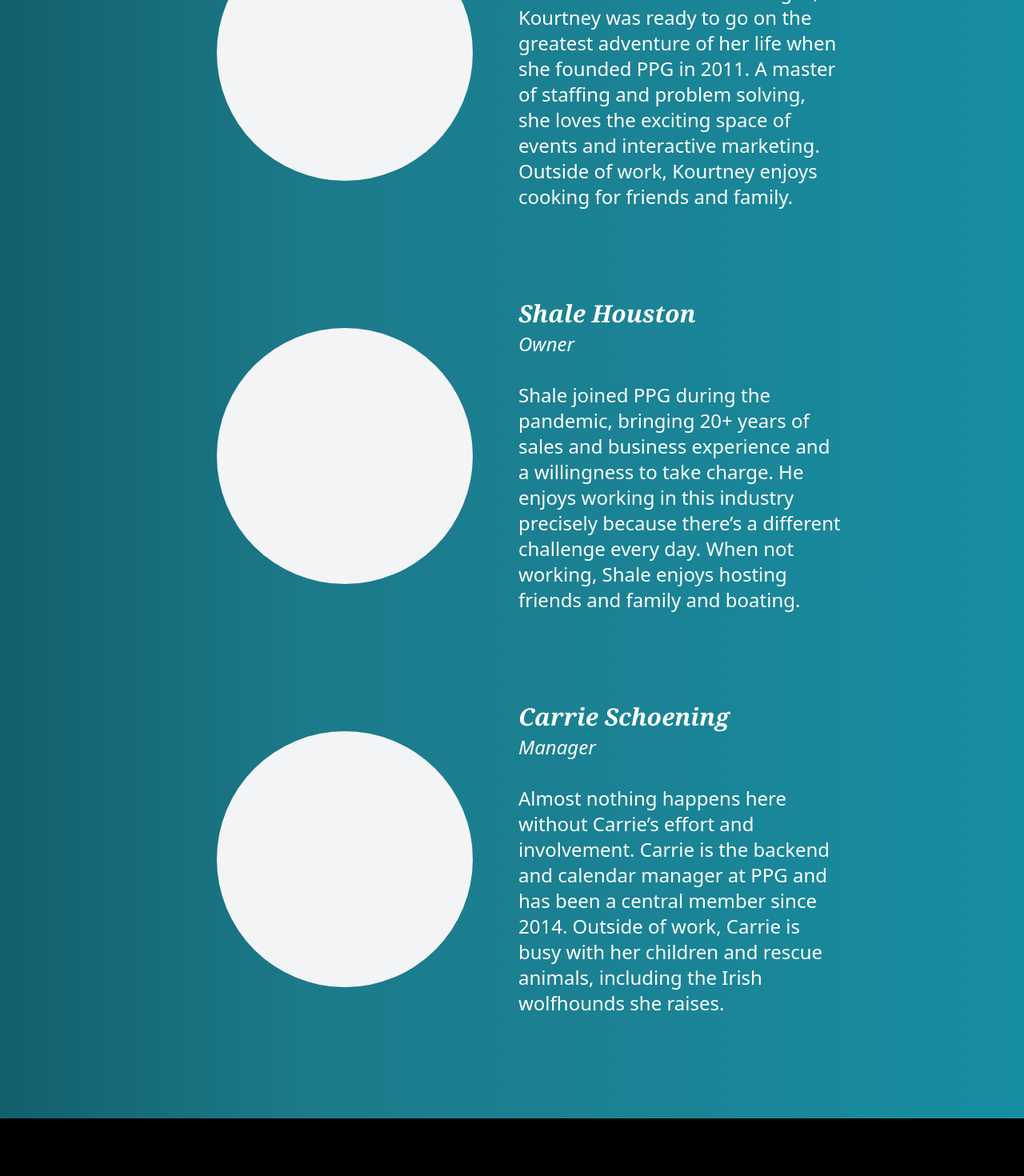
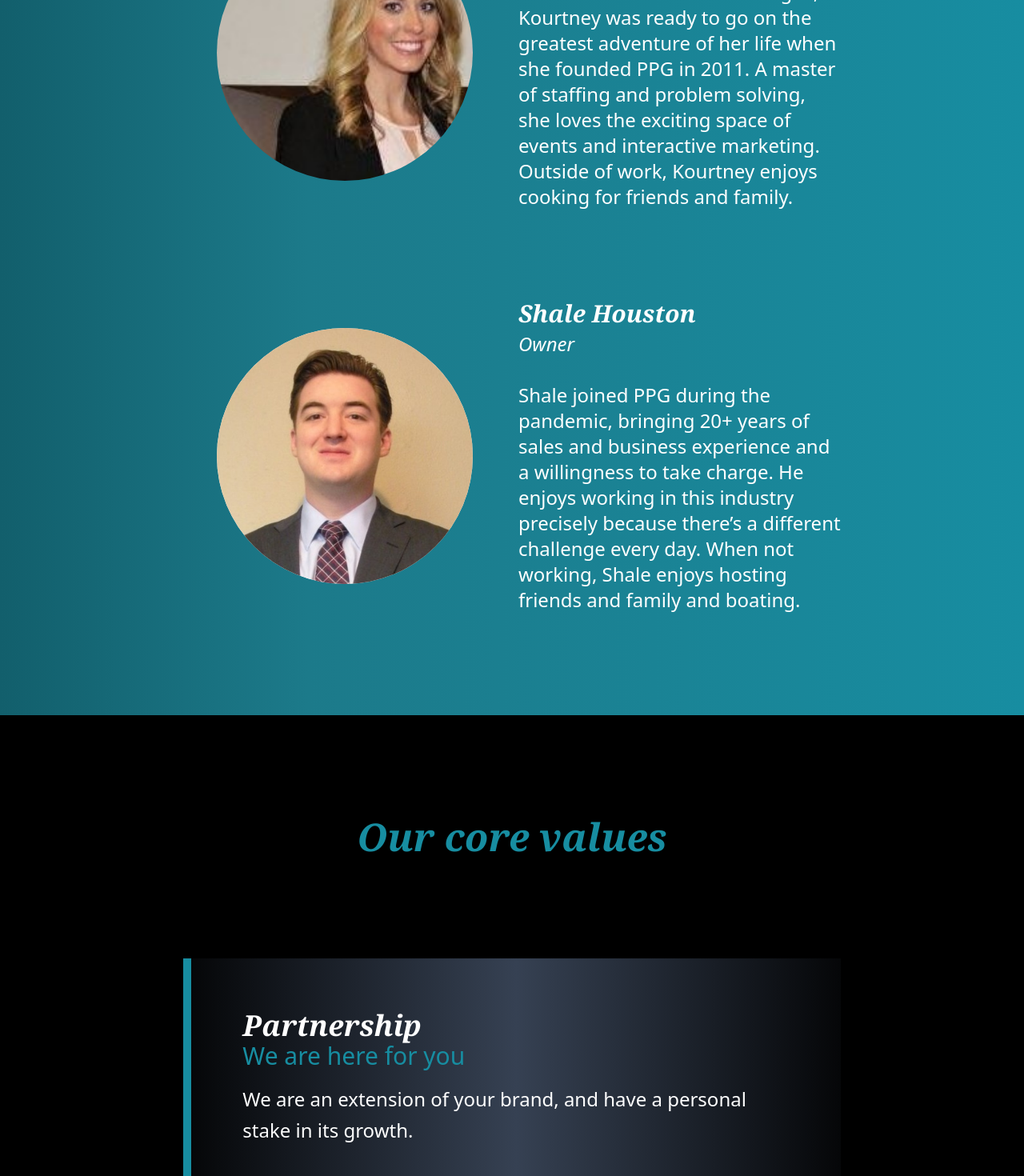
Before and after one commit to Rachitgarg56/ppg_next, a Next.js app: page /about-us in a window 1280 px wide. Shown: the part 1048-2518 px from the top of the page at 80% size. Built offline with nearby package versions, Linux system fonts and the light colour scheme.

Commit message:
added some data

```diff
--- a/src/app/(main)/about-us/page.tsx
+++ b/src/app/(main)/about-us/page.tsx
@@ -4,9 +4,9 @@ import React from 'react'
 import { v4 as uuidv4 } from 'uuid'
 
 const teamMembers = [
-    {name: "Kourtney Houston", designation: "Owner", blurb: "After a career as a cosmetologist, Kourtney was ready to go on the greatest adventure of her life when she founded PPG in 2011. A master of staffing and problem solving, she loves the exciting space of events and interactive marketing. Outside of work, Kourtney enjoys cooking for friends and family.", image: "", },
-    {name: "Shale Houston", designation: "Owner", blurb: "Shale joined PPG during the pandemic, bringing 20+ years of sales and business experience and a willingness to take charge. He enjoys working in this industry precisely because there’s a different challenge every day. When not working, Shale enjoys hosting friends and family and boating.", image: "", },
-    {name: "Carrie Schoening", designation: "Manager", blurb: "Almost nothing happens here without Carrie’s effort and involvement. Carrie is the backend and calendar manager at PPG and has been a central member since 2014. Outside of work, Carrie is busy with her children and rescue animals, including the Irish wolfhounds she raises.", image: "", },
+    {name: "Kourtney Houston", designation: "Owner", blurb: "After a career as a cosmetologist, Kourtney was ready to go on the greatest adventure of her life when she founded PPG in 2011. A master of staffing and problem solving, she loves the exciting space of events and interactive marketing. Outside of work, Kourtney enjoys cooking for friends and family.", image: "/assets/images/about/kourtney-profile.jpg", },
+    {name: "Shale Houston", designation: "Owner", blurb: "Shale joined PPG during the pandemic, bringing 20+ years of sales and business experience and a willingness to take charge. He enjoys working in this industry precisely because there’s a different challenge every day. When not working, Shale enjoys hosting friends and family and boating.", image: "/assets/images/about/shale-profile.jpeg", },
+    // {name: "Carrie Schoening", designation: "Manager", blurb: "Almost nothing happens here without Carrie’s effort and involvement. Carrie is the backend and calendar manager at PPG and has been a central member since 2014. Outside of work, Carrie is busy with her children and rescue animals, including the Irish wolfhounds she raises.", image: "", },
   ]
 
 export const generateMetadata = (): Metadata => {
@@ -37,7 +37,9 @@ const page = () => {
                     teamMembers.map((member) => {
                         return (
                             <div key={uuidv4()} className="grid grid-cols-1 md:grid-cols-2 md:gap-4 justify-items-center items-center">
-                                <div className="w-64 md:w-80 h-64 md:h-80 bg-gray-100 rounded-full"></div>
+                                <figure className="w-64 md:w-80 h-64 md:h-80 bg-gray-100 rounded-full overflow-hidden">
+                                  <img className='w-full' src={member.image} alt={member.name} />
+                                </figure>
                                 <div className="leading-relaxed mt-8 md:mt-0">
                                     <h2 className="text-center md:text-left text-2xl md:text-3xl font-semibold italic font-cambria">{member.name}</h2>
                                     <h3 className="text-center md:text-left text-xl md:text-2xl font-thin italic mt-1">{member.designation}</h3>
--- a/src/app/(main)/page.tsx
+++ b/src/app/(main)/page.tsx
@@ -36,7 +36,7 @@ export default function Home() {
       <Testimonials/>
 
       {/* Clients */}
-      <Clients/>
+      {/* <Clients/> */}
 
       {/*  Buttons */}
       <div className="bg-black flex flex-row md:flex-row items-center justify-center space-x-4 pb-16">
--- /dev/null
+++ b/src/components/HeroSection.css
@@ -0,0 +1,35 @@
+/* Keyframes for upward floating */
+@keyframes bubbleRise {
+  0% {
+    transform: translateY(0) translateX(0);
+    opacity: 0; /* fade in when appearing */
+  }
+  10% {
+    opacity: 1;
+  }
+  50% {
+    transform: translateY(-50vh) translateX(var(--drift));
+    opacity: 1;
+  }
+  100% {
+    transform: translateY(-100vh) translateX(calc(var(--drift) * -1));
+    opacity: 0; /* fade out when exiting */
+  }
+}
+
+/* Generic bubble animation */
+.animate-bubble {
+  animation-name: bubbleRise;
+  animation-timing-function: ease-in-out;
+  animation-iteration-count: infinite;
+  animation-fill-mode: forwards;
+}
+
+/* Small utility for left/right drift */
+.bubble-drift-left {
+  --drift: -20px; /* adjust for subtle drift */
+}
+
+.bubble-drift-right {
+  --drift: 20px;
+}
--- a/src/components/HeroSection.tsx
+++ b/src/components/HeroSection.tsx
@@ -5,6 +5,7 @@ import { v4 as uuidv4 } from 'uuid'
 import { heroImages } from '@/utils/util'
 import CircleAnimation from './CircleAnimation'
 import { useRouter } from 'next/navigation'
+import './HeroSection.css'
 
 const HeroSection = () => {
     const [bubblesSize, setBubblesSize] = useState(() => 0)
@@ -71,16 +72,32 @@ const HeroSection = () => {
                     heroImage.url ?
 
                     // <Link href={heroImage.url}>
+                        // <div
+                        //     onClick={()=>spreadCircle(heroImage.url, heroImage.color)}
+                        //     key={uuidv4()}
+                        //     className={`shadow-[inset_0_0_0_0.5px_rgba(255,255,255,0.6)] rounded-full bg-cover absolute cursor-pointer`}
+                        //     style={{
+                        //         height: `${heroImage.size*bubblesSize}px`,
+                        //         width: `${heroImage.size*bubblesSize}px`,
+                        //         top: `${heroImage.top}%`,
+                        //         left: `${heroImage.left}%`,
+                        //         backgroundImage: `url(${heroImage.path})`,
+                        //     }}
+                        // ></div>
                     <div
                         onClick={()=>spreadCircle(heroImage.url, heroImage.color)}
                         key={uuidv4()}
-                            className={`shadow-[inset_0_0_0_0.5px_rgba(255,255,255,0.6)] rounded-full bg-cover absolute cursor-pointer`}
+                        className={`shadow-[inset_0_0_0_0.5px_rgba(255,255,255,0.6)]
+                                    rounded-full bg-cover absolute animate-bubble
+                                    ${Math.random() > 0.5 ? "bubble-drift-left" : "bubble-drift-right"}`}
                         style={{
-                                height: `${heroImage.size*bubblesSize}px`,
-                                width: `${heroImage.size*bubblesSize}px`,
+                            height: `${heroImage.size * bubblesSize}px`,
+                            width: `${heroImage.size * bubblesSize}px`,
                             top: `${heroImage.top}%`,
                             left: `${heroImage.left}%`,
                             backgroundImage: `url(${heroImage.path})`,
+                            animationDuration: `${6 + Math.random() * 6}s`, // 6–12s
+                            animationDelay: `${Math.random() * 5}s`,        // staggered start
                         }}
                     ></div>
                     // </Link>
--- a/src/utils/util.jsx
+++ b/src/utils/util.jsx
@@ -19,8 +19,8 @@ export const heroImages = [
 
 export const socials = [
     {name: "LinkedIn", icon: "linkedin.png", url: "https://linkedin.com/", },
-    {name: "Instagram", icon: "instagram.png", url: "https://instagram.com/", },
-    {name: "Facebook", icon: "facebook.png", url: "https://www.facebook.com/", },
+    {name: "Instagram", icon: "instagram.png", url: "https://www.instagram.com/prestige_promotion_group_llc", },
+    {name: "Facebook", icon: "facebook.png", url: "https://www.facebook.com/p/Prestige-Promotion-Group-LLC-100063792138258/", },
 ];
 
 export const formPagesData = [
```
Also changed, not shown: public/assets/images/about/kourtney-profile.jpg (added), public/assets/images/about/shale-profile.jpeg (added). Lines whose indentation alone changed are shown as unchanged.
